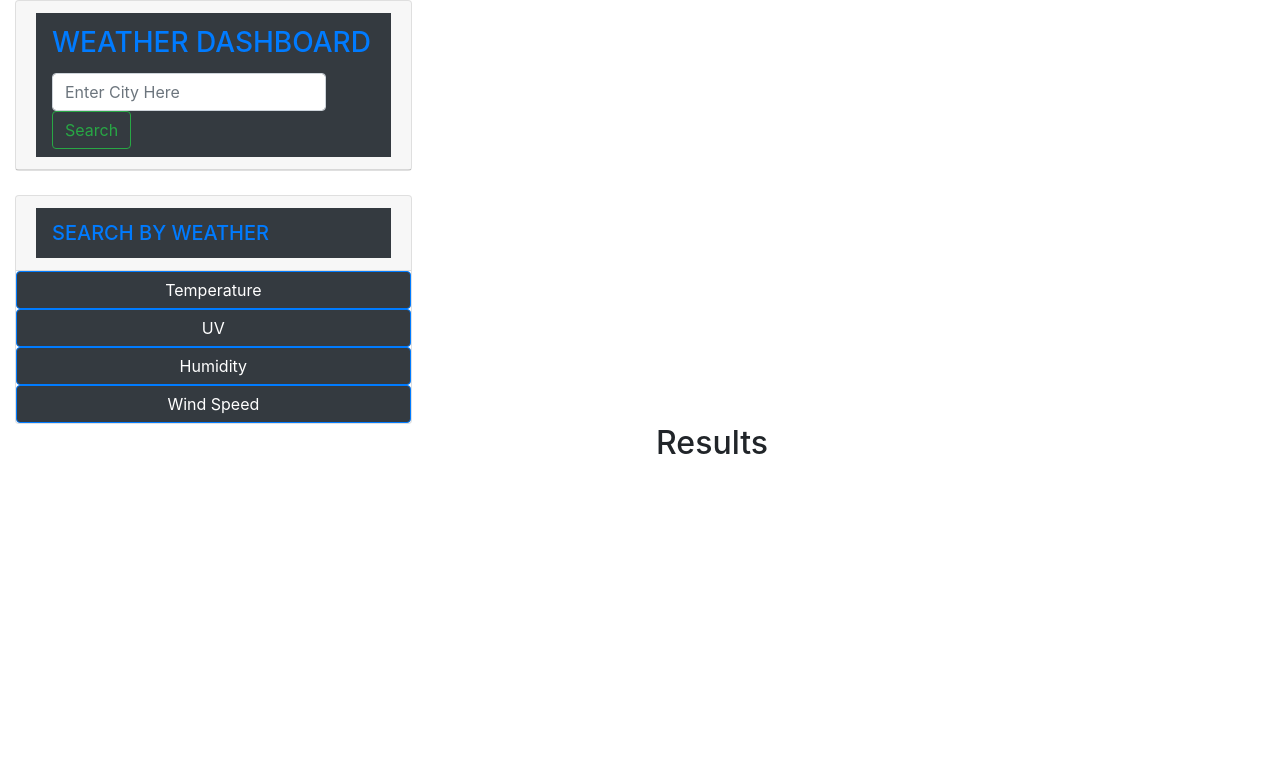
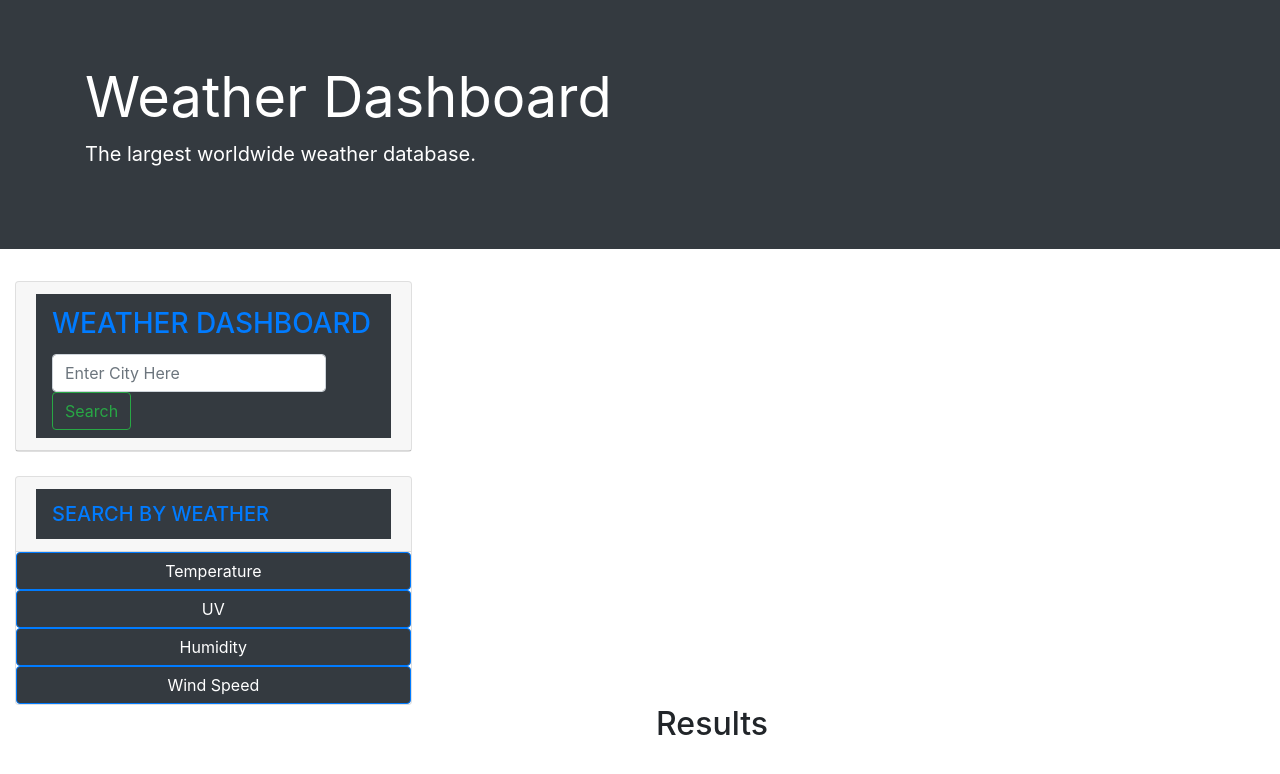
Before and after one commit to ilyublinsky/bcs-homework-assignment-6, a plain HTML site: page index.html in a window 1280 px wide. Shown: the top 774 px of the page. Drawn offline with nearby package versions, Linux system fonts and the light colour scheme; some icons are missing.

Commit message:
added a header to my html

```diff
--- a/index.html
+++ b/index.html
@@ -15,6 +15,13 @@
     <title>Weather Dashboard</title>
 </head>
 <body>
+  <header class="jumbotron jumbotron-fluid bg-dark btn-primary" >
+    <div class="container">
+      <h1 class="display-4"><b>Weather Dashboard</b></h1>
+      <p class="lead"><b>The largest worldwide weather database.</b></p>
+    </div>
+  </div>
+</header>
   <!--City Search Botton Fuction-->
 <main class="flex-row justify-space-between">
   <div class="col-12 col-md-4">
@@ -53,5 +60,6 @@
 </main>
 
   <script type="text/javascript" href="script.js"></script>
+  <script src="jquery-3.5.1.min.js"></script>
 </body>
 </html>
```
